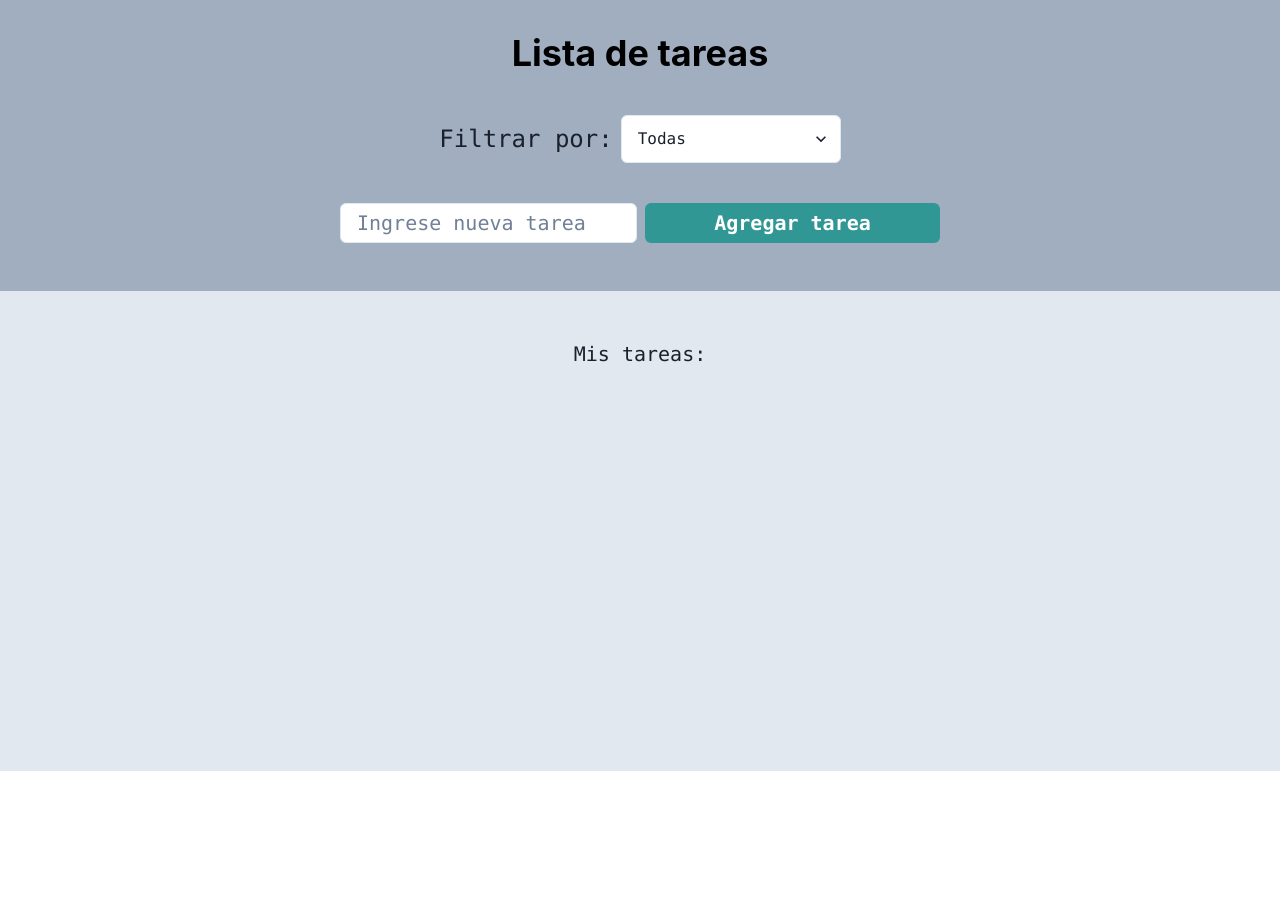
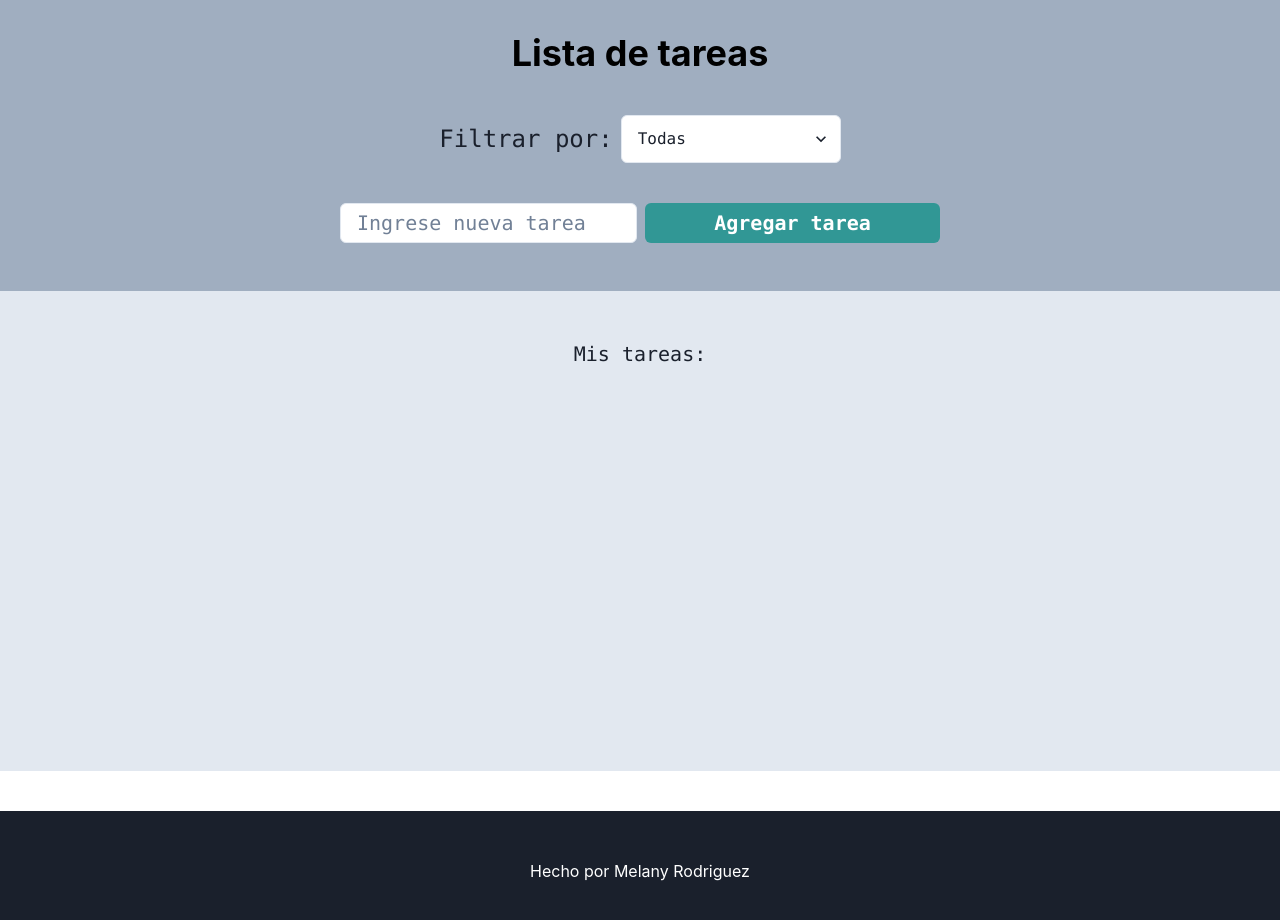
Before and after one commit to Melanyrc19/Proyecto-React, a React (Vite) app: page / in a window 1280 px wide. Shown: the top 920 px of the page. Before the commit the page ends 800 px from the top, so only its background shows below. Built offline with nearby package versions, Linux system fonts and the light colour scheme.

Commit message:
mas estilos

```diff
--- a/src/App.jsx
+++ b/src/App.jsx
@@ -4,7 +4,7 @@ import { TodoList } from "./Components/TodoList";
 import { Filtro } from "./Components/Filtro";
 import {Formulario } from "./Components/Formulario";
 import { CardEditar } from "./Components/CardEditar";
-
+import { Footer } from "./Components/Footer";
 
 function App() {
   const [tareas, setTareas] = useState([]);
@@ -108,7 +108,10 @@ function App() {
           onGuardar={guardarCambios}
         />
 
+
       </Box>
+      <Footer />
+
     </div>
   );
 }
--- /dev/null
+++ b/src/Components/Footer.jsx
@@ -0,0 +1,10 @@
+import { Text, Box} from "@chakra-ui/react";
+
+export const Footer = () => {
+  return (
+    <Box as="footer" w="100%" h={["100px", "120px", "120px"]}  bg="gray.800" color="white"  display="flex" alignItems="center" justifyContent="center" mt={10} >
+      <Text textAlign="center">Hecho por Melany Rodriguez</Text>
+
+    </Box>
+  )
+}
```
